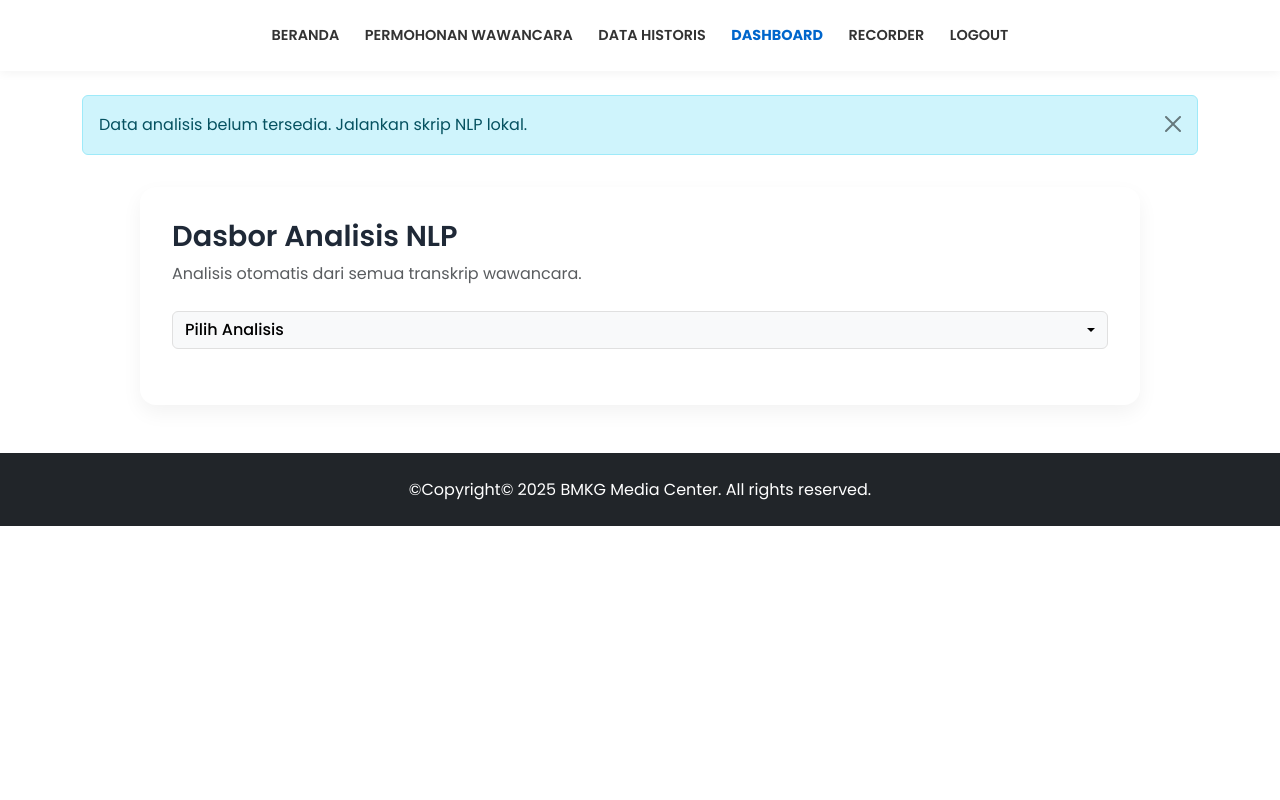
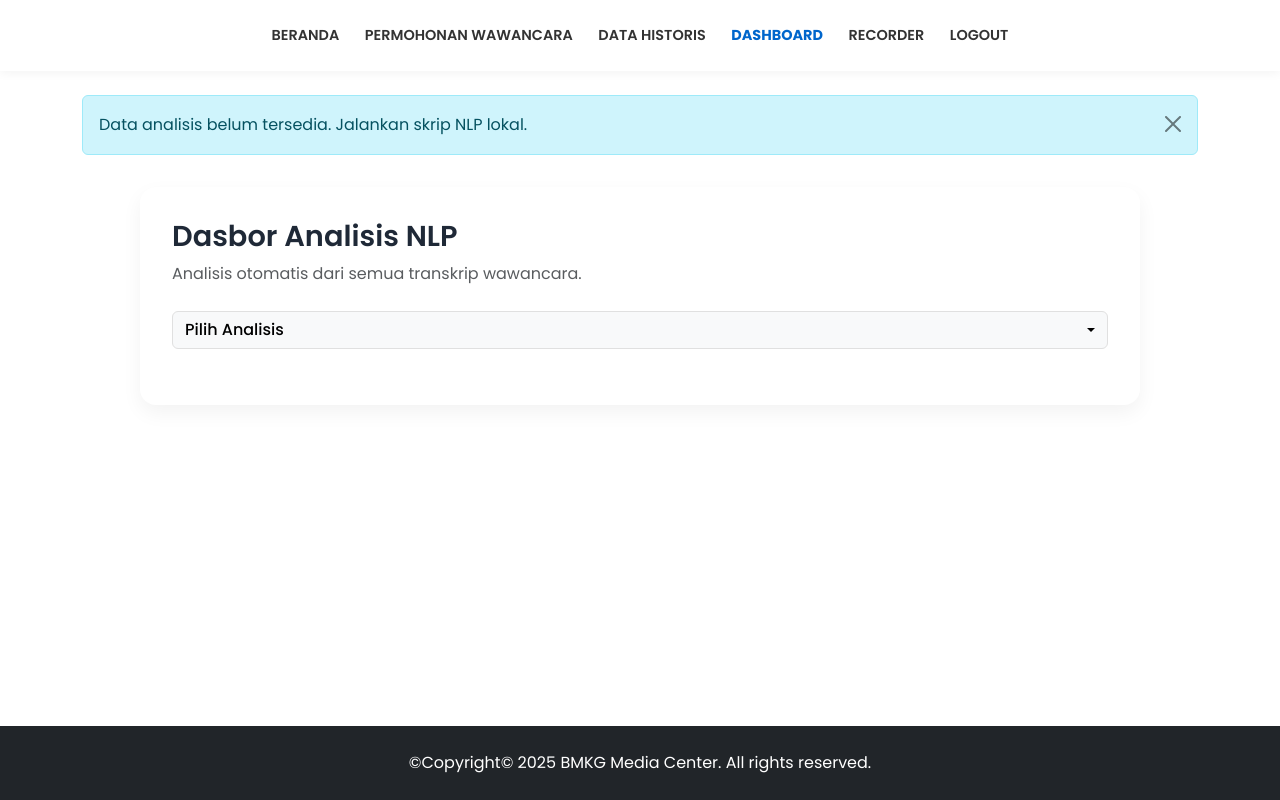
Before and after one commit to dwibagusd/bmkg-media, a Flask app: page /dashboard in a window 1280 px wide. Run offline with Flask 3, Linux system fonts and the light colour scheme; the visitor is signed in with stand-in values (Sample User, id 1); data that the repository does not hold is empty; some libraries are stand-ins or nearby versions.

Commit message:
Update base.html

```diff
--- a/templates/base.html
+++ b/templates/base.html
@@ -27,6 +27,13 @@
         color: var(--dark);
         background-color: #fff;
         line-height: 1.6;
+        display: flex;
+        flex-direction: column;
+        min-height: 100vh;
+      }
+
+      main {
+        flex-grow: 1;
       }
 
       .navbar {
```
